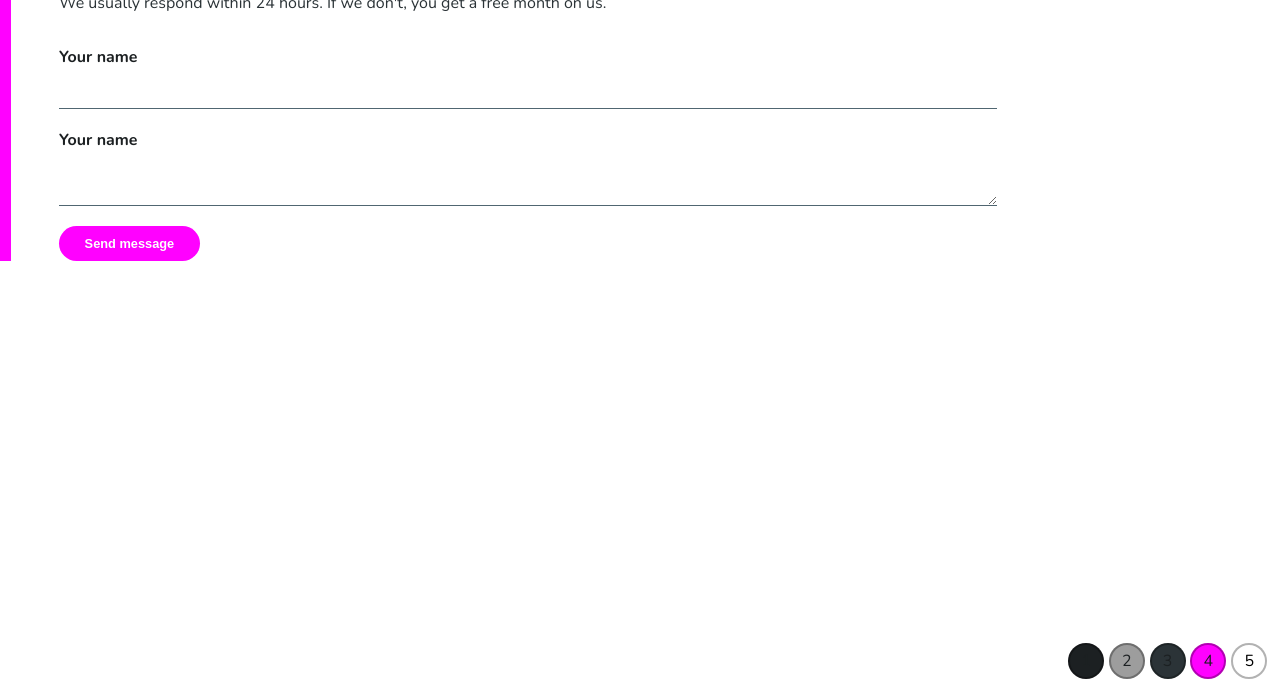
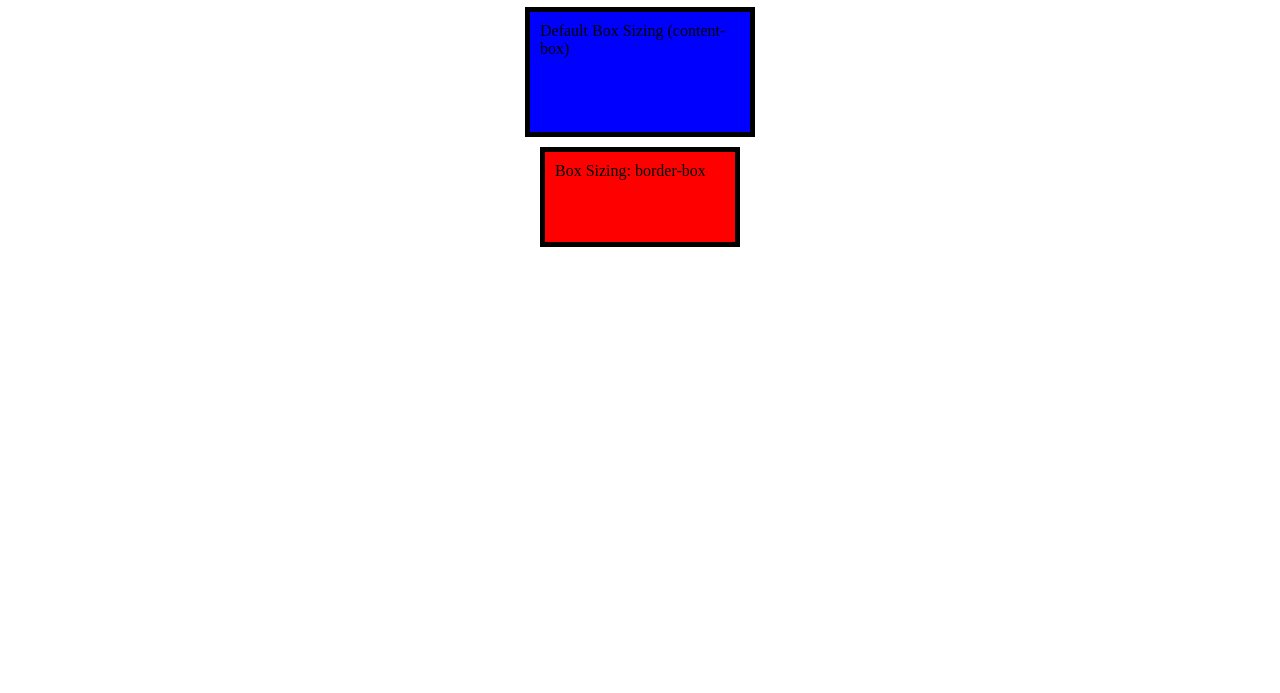
Before and after one commit to cetinca/ui-design, a plain HTML site: page index.html in a window 1280 px wide. Shown: the part 107-800 px from the top of the page. Drawn offline with nearby package versions, Linux system fonts and the light colour scheme.

Commit message:
feat: Update

```diff
--- a/index.css
+++ b/index.css
@@ -1,129 +1,19 @@
-@import url('https://fonts.googleapis.com/css?family=Nunito:400,700&display=swap');
-html, body {
-    margin: 0;
-    padding: 0;
+.box {
+    border: 5px solid black;
+    margin: 10px auto;
 }
 
-body {
-    background: rgba(0,0,0,.8);
-    color: white;
-    font-family: 'Nunito';
+.box-default {
+    background-color: blue;
+    width: 200px;
+    height: 100px;
+    padding: 10px;
 }
 
-.container {
-    margin-top: 3em;
-    border-left: .7em  solid gray;
-    padding: 0 3em;
+.box-border-box {
+    width: 200px;
+    height: 100px;
+    padding: 10px;
+    box-sizing: border-box;
+    background-color: red;
 }
-h1 {
-    margin: 0;
-}
-p {
-    color: #9D9D9D;
-    margin: .5em 0 2em;
-}
-
-label {
-    display: block;
-    font-weight: bold;
-    margin-bottom: .7em;
-}
-input[type=text], textarea {
-    margin-bottom: 1.5em;
-    display: block;
-    padding: .5em;
-    width: 80%;
-    background: gray;
-    border: none;
-    border-bottom: 1px solid lightgray;
-    outline: 0;
-    color: black;
-}
-input[type=text]:focus, textarea:focus {
-    border-bottom: 1px solid white;
-}
-
-input[type=submit] {
-    background: gray;
-    border: none;
-    color: white;
-    font-weight: bold;
-    padding: .8em 2em;
-    border-radius: 2em;
-    font-size: .8em;
-}
-
-.colors {
-    position: absolute;
-    bottom: 0;
-    right: 0;
-    padding: .5em;
-}
-.colors div {
-    width: 2em;
-    height: 2em;
-    background: gray;
-    border-radius: 50%;
-    margin-bottom: .4em;
-    margin-right: .3em;
-    float: left;
-    text-align: center;
-    display: grid;
-    place-content: center;
-    border: 2px solid rgba(0,0,0,.3);
-}
-.colors div:nth-child(1) {
-    background-color: #1C2022;
-}
-.colors div:nth-child(2) {
-    background-color: #9D9D9D;
-}
-.colors div:nth-child(3) {
-    background-color: #2B3337;
-}
-.colors div:nth-child(4) {
-    background-color: #FF01FF;
-}
-.colors div:nth-child(5) {
-    background-color: white;
-    color: black;
-}
-
-
-/*
-    Your fixes below!
-
-    Use these colors codes:
-    (1) #1C2022
-    (2) #9D9D9D
-    (3) #2B3337
-    (4) #FF01FF
-    (5) white
-*/
-
-body {
-    background: white;
-    color: #1C2022;
-}
-
-.container {
-    border-left: .7em  solid #FF01FF;
-}
-
-p {
-    color: #2B3337;
-}
-
-input[type=text], textarea {
-    background: white;
-    border-bottom: 1px solid #506671;
-    color: #2B3337;
-}
-
-input[type=text]:focus, textarea:focus {
-    border-bottom: 1px solid #FF01FF;
-}
-
-input[type=submit] {
-    background: #FF01FF;
-}
--- a/index.html
+++ b/index.html
@@ -1,29 +1,21 @@
-<html>
+<!DOCTYPE html>
+<html lang="en">
 <head>
+  <meta charset="UTF-8">
+  <meta name="viewport" content="width=device-width, initial-scale=1.0">
+  <title>Box Sizing Example</title>
   <link rel="stylesheet" href="index.css">
 </head>
 <body>
-        <div class="container">
-            <h1>Contact us Today</h1>
-            <p>We usually respond within 24 hours. If we don't, you get a free month on us.</p>
+  <h1>Box Sizing Example</h1>
+  <p>This example demonstrates the difference between `box-sizing: content-box` and `box-sizing: border-box`.</p>
 
-            <form>
-                <label for="name">Your name</label>
-                <input type="text" id="name">
-
-                <label for="name">Your name</label>
-                <textarea id="name"></textarea>
-
-                <input type="submit" value="Send message">
-            </form>
+  <div class="box box-default">
+    Default Box Sizing (content-box)
   </div>
 
-        <div class="colors">
-            <div>1</div>
-            <div>2</div>
-            <div>3</div>
-            <div>4</div>
-            <div>5</div>
+  <div class="box box-border-box">
+    Box Sizing: border-box
   </div>
 </body>
 </html>
```
Lines whose indentation alone changed are shown as unchanged.
